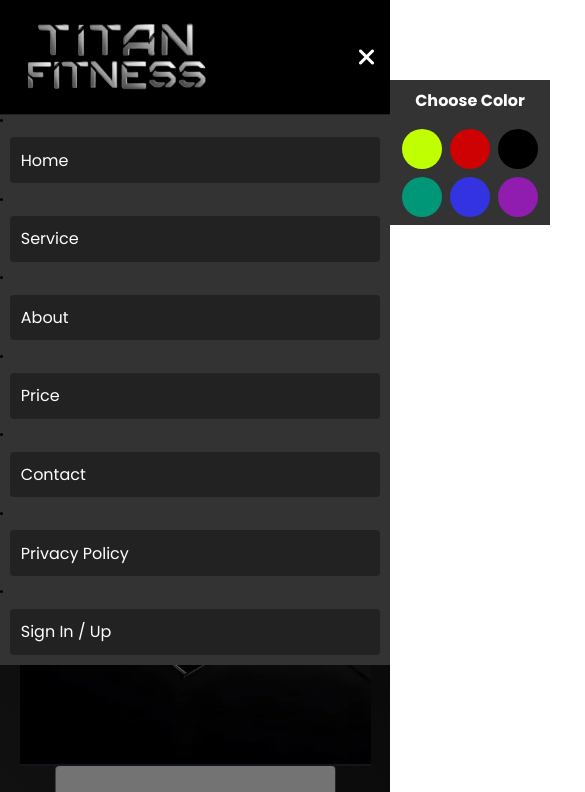
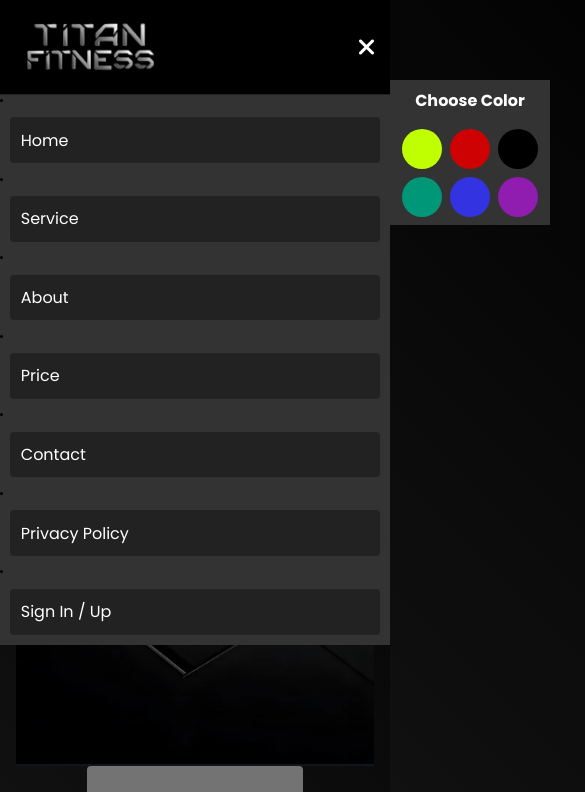
Before and after one commit to titancorpng/titanfitness, a plain HTML site: page index.html in a window 390 px wide. Both pictures are taken after a click on the element 363 px from the left and 57 px from the top of the page. Shown: the top 792 px of the page, 585 px wide, since content can reach past the window. Drawn offline with nearby package versions, Linux system fonts and the light colour scheme; files whose address does not match are found by name.

Commit message:
Update styles.css

```diff
--- a/styles.css
+++ b/styles.css
@@ -18,19 +18,19 @@
 }
 
 html {
-  font-size: 62.5%; /* Base font size for rem scaling */
-  overflow-x: hidden; /* Prevent horizontal overflow */
+  font-size: 62.5%;
+  overflow-x: hidden;
   scroll-padding-top: 7rem;
   scroll-behavior: smooth;
-  width: 100%; /* Ensure the full page width is used */
 }
 
-/* media queries  */
+body {
+  background: linear-gradient(45deg, #575757, #3e3e3e, #000000);
+}
 
-@media (max-width: 991px) {
-  html {
-    font-size: 55%;
-  }
+section {
+  padding: 2rem 9%;
+}
 
 .header {
   position: fixed;
@@ -45,26 +45,34 @@ html {
   padding: 0.2rem 5%;
 }
 
-.header .logo img {
-  height: auto;
-  width: auto;
-  max-height: 70px;
-  max-width: 200px;
-  object-fit: contain;
-  display: block;
-  transform: scale(1.0);
-  transform-origin: center;
+header .logo img {
+  height: auto; /* Maintain the original height */
+  width: auto; /* Maintain the original width */
+  max-height: 70px; /* Default maximum height */
+  max-width: 200px; /* Default maximum width */
+  object-fit: contain; /* Ensure the image keeps its aspect ratio */
+  display: block; /* Proper alignment */
+  transform: scale(1.0); /* Shrinks the image by 40% */
+  transform-origin: center; /* Scales the image from its center */
 }
 
-.header .logo {
-  padding: 10px;
+/* Add optional padding or margins if needed for spacing */
+header .logo {
+  padding: 10px; /* Adjust padding around the logo */
+}
+
+/* Optional: Add responsiveness for smaller screens */
+@media (max-width: 768px) {
+  header .logo img {
+    max-height: 50px; /* Smaller logo for mobile */
+    max-width: 150px;
+  }
 }
 
 .header .navbar a {
   font-size: 1.7rem;
   color: #fff;
   margin-left: 2rem;
-  text-decoration: none;
 }
 
 .header .navbar a:hover {
@@ -76,134 +84,6 @@ html {
   color: #fff;
   cursor: pointer;
   display: none;
-}
-
-/* Mobile View (Dropdown) */
-@media (max-width: 768px) {
-  #menu-bars {
-    display: initial;
-  }
-
-  .header .navbar {
-    position: absolute;
-    top: 100%;
-    left: 0;
-    right: 0;
-    border-top: 0.1rem solid #222;
-    background: #333;
-    clip-path: polygon(0 0, 100% 0, 100% 0, 0 0);
-    transition: clip-path 0.3s ease-in-out;
-    flex-direction: column;
-  }
-
-  .header .navbar.active {
-    clip-path: polygon(0 0, 100% 0, 100% 100%, 0% 100%);
-  }
-
-  .header .navbar a {
-    display: flex;
-    background: #222;
-    border-radius: 0.5rem;
-    padding: 1.3rem;
-    margin: 1.3rem;
-    font-size: 2rem;
-  }
-
-  .fa-times {
-    transform: rotate(180deg);
-  }
-}
-
-/* Desktop View (Inline Links) */
-@media (min-width: 769px) {
-  .header .navbar {
-    display: flex;
-    align-items: center;
-    justify-content: flex-end;
-    background: none;
-    position: static;
-    clip-path: none;
-  }
-
-  .header .navbar a {
-    display: inline-block;
-    padding: 0;
-    margin-left: 2rem;
-    font-size: 1.7rem;
-    background: none;
-  }
-
-  #menu-bars {
-    display: none;
-  }
-}
-
-/* Optional spacing */
-.header {
-  padding: 1.5rem 2rem;
-}
-
-section {
-  padding: 2rem;
-}
-
-/* Extra responsiveness for very small screens */
-@media (max-width: 450px) {
-  html {
-    font-size: 50%;
-  }
-
-  .home .home-slider .swiper-slide {
-    width: 27rem;
-  }
-
-  .contact form .inputBox input {
-    width: 100%;
-  }
-}
-
-@media (max-width: 450px) {
-  html {
-    font-size: 50%;
-  }
-
-  .home .home-slider .swiper-slide {
-    width: 27rem;
-  }
-
-  .contact form .inputBox input {
-    width: 100%;
-  }
-}
-
-@media (max-width: 768px) {
-  #menu-bars {
-    display: initial;
-  }
-
-  .home .content h3 {
-    font-size: 4rem;
-  }
-}
-
-body {
-  background: linear-gradient(45deg, #575757, #3e3e3e, #000000);
-  overflow-x: hidden; /* Prevent horizontal scrolling */
-  width: 100%; /* Ensure the body takes full width */
-}
-
-section {
-  padding: 2rem 9%; /* Adjust section padding */
-}
-
-@media (max-width: 768px) {
-  html {
-    font-size: 50%; /* Adjust font size for smaller screens */
-  }
-
-  section {
-    padding: 2rem 5%; /* Adjust section padding for mobile */
-  }
 }
 
 .home .content {
@@ -714,3 +594,70 @@ html::-webkit-scrollbar-thumb {
     transform: rotate(360deg);
   }
 }
+
+/* media queries  */
+
+@media (max-width: 991px) {
+  html {
+    font-size: 55%;
+  }
+
+  .header {
+    padding: 1.5rem 2rem;
+  }
+
+  section {
+    padding: 2rem;
+  }
+}
+
+@media (max-width: 768px) {
+  #menu-bars {
+    display: initial;
+  }
+
+  .header .navbar {
+    position: absolute;
+    top: 100%;
+    left: 0;
+    right: 0;
+    border-top: 0.1rem solid #222;
+    background: #333;
+    clip-path: polygon(0 0, 100% 0, 100% 0, 0 0);
+  }
+
+  .header .navbar.active {
+    clip-path: polygon(0 0, 100% 0, 100% 100%, 0% 100%);
+  }
+
+  .fa-times {
+    transform: rotate(180deg);
+  }
+
+  .header .navbar a {
+    display: flex;
+    background: #222;
+    border-radius: 0.5rem;
+    padding: 1.3rem;
+    margin: 1.3rem;
+    font-size: 2rem;
+  }
+
+  .home .content h3 {
+    font-size: 4rem;
+  }
+}
+
+@media (max-width: 450px) {
+  html {
+    font-size: 50%;
+  }
+
+  .home .home-slider .swiper-slide {
+    width: 27rem;
+  }
+
+  .contact form .inputBox input {
+    width: 100%;
+  }
+}
```
